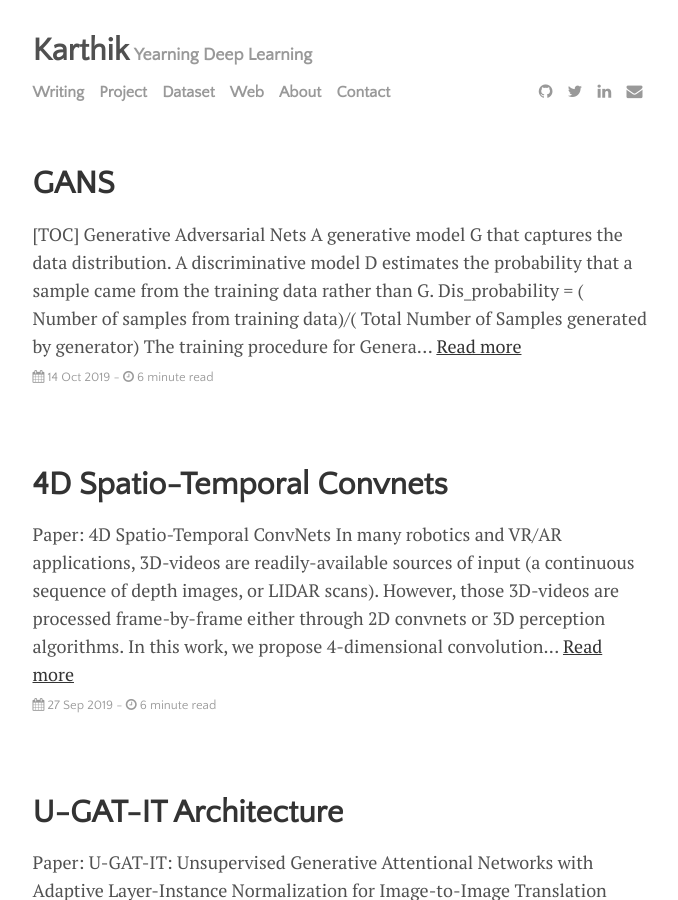
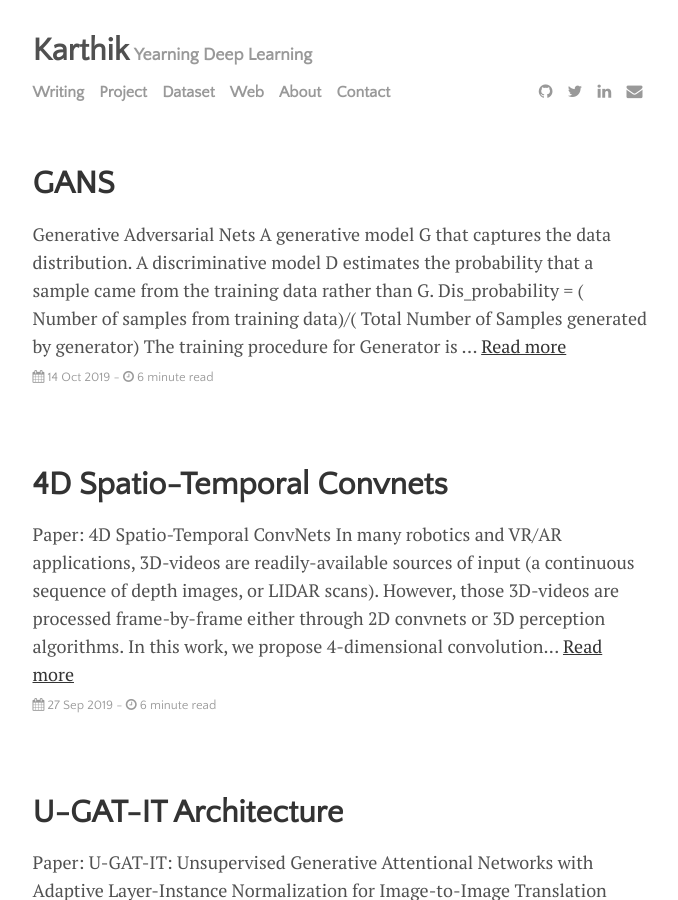
Before and after one commit to karthikziffer/karthikziffer.github.io, a Jekyll site: the page built from index.html, in a window 1280 px wide and 900 px high. Shown: the whole window, without its empty margins (300-978 px from the left). Built offline with Jekyll 4.4.1, drawn with Linux system fonts in a browser that asks for light colours; the list of posts is cut into pages by our own code.

Commit message:
added extra content

```diff
--- a/_posts/2019-10-14-gans.md
+++ b/_posts/2019-10-14-gans.md
@@ -7,8 +7,6 @@
 ---
 
 
-
-[TOC]
 
 <br>
 
@@ -133,14 +131,12 @@
 
   It is complicated to obtain Nash equilibrium.
 
-  		- Adding noise to discriminator input.
-  		- Penalizing discriminator weights.
+	- Adding noise to discriminator input.
+	- Penalizing discriminator weights.
 
-
+<br>
 
 [Open Challenges in GANs](https://distill.pub/2019/gan-open-problems/)
-
-
 
 <br>
 
```
